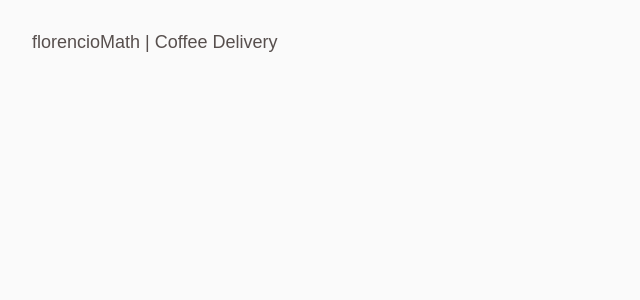
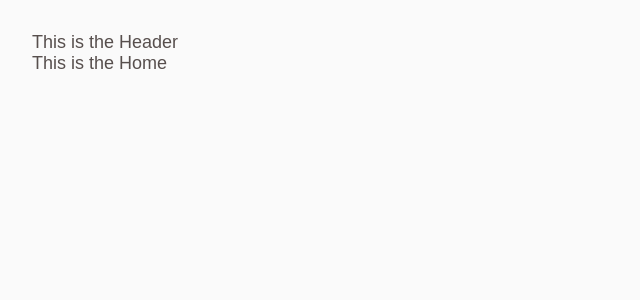
Before and after one commit to florencioMath/Challenge-Ignite-CoffeeDelivery, a React (Vite) app in the folder coffeeDelivery/: page / in a window 1280 px wide. Shown: the top 300 px of the page, without its empty margins (0-640 px from the left). Built offline with nearby package versions, Linux system fonts and the light colour scheme.

Commit message:
feat: Router and DefaultLayout.

```diff
--- a/coffeeDelivery/src/App.tsx
+++ b/coffeeDelivery/src/App.tsx
@@ -1,4 +1,7 @@
+import { BrowserRouter } from 'react-router-dom';
 import { ThemeProvider } from 'styled-components';
+import { DefaultLayout } from './layouts/DefaultLayout';
+import { Router } from './Router';
 import { GlobalStyle } from './styles/global';
 import { defaultTheme } from './styles/themes/default';
 
@@ -6,7 +9,9 @@ export function App() {
   return (
     <>
       <ThemeProvider theme={defaultTheme}>
-        <h1>florencioMath | Coffee Delivery</h1>
+        <BrowserRouter>
+          <Router />
+        </BrowserRouter>
 
         <GlobalStyle />
       </ThemeProvider>
--- /dev/null
+++ b/coffeeDelivery/src/Router.tsx
@@ -0,0 +1,18 @@
+import { Route } from 'react-router';
+import { Routes } from 'react-router-dom';
+import { DefaultLayout } from './layouts/DefaultLayout';
+import { Checkout } from './pages/Checkout';
+import { CheckoutSuccess } from './pages/Success';
+import { Home } from './pages/Home';
+
+export function Router() {
+  return (
+    <Routes>
+      <Route path="/" element={<DefaultLayout />}>
+        <Route path="/" element={<Home />} />
+        <Route path="/checkout" element={<Checkout />} />
+        <Route path="/success" element={<CheckoutSuccess />} />
+      </Route>
+    </Routes>
+  );
+}
--- /dev/null
+++ b/coffeeDelivery/src/layouts/DefaultLayout/index.tsx
@@ -0,0 +1,12 @@
+import { Header } from '../../components/Header';
+import { Outlet } from 'react-router-dom';
+import { LayoutContainer } from './styles';
+
+export function DefaultLayout() {
+  return (
+    <LayoutContainer>
+      <Header />
+      <Outlet />
+    </LayoutContainer>
+  );
+}
--- /dev/null
+++ b/coffeeDelivery/src/layouts/DefaultLayout/styles.ts
@@ -0,0 +1,6 @@
+import styled from 'styled-components';
+export const LayoutContainer = styled.div`
+  height: calc(100vh - 4rem);
+  display: flex;
+  flex-direction: column;
+`;
--- a/coffeeDelivery/src/layouts/DefaultLayouts/styles.ts
+++ /dev/null
@@ -1 +0,0 @@
-import styled from 'styled-components';
```
Also changed, not shown: coffeeDelivery/src/layouts/DefaultLayouts/index.tsx (deleted, +0 -7 lines).
